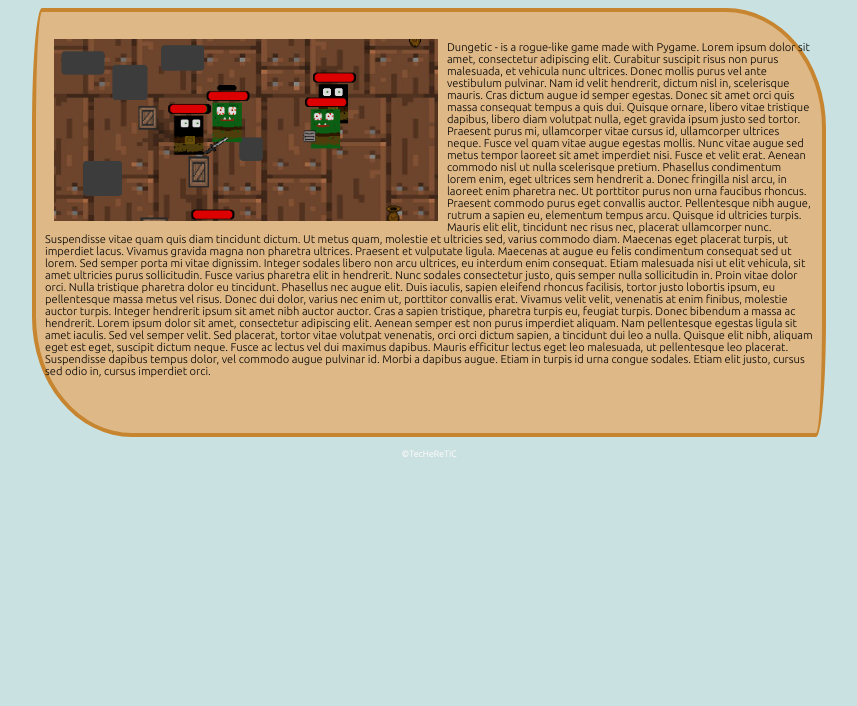
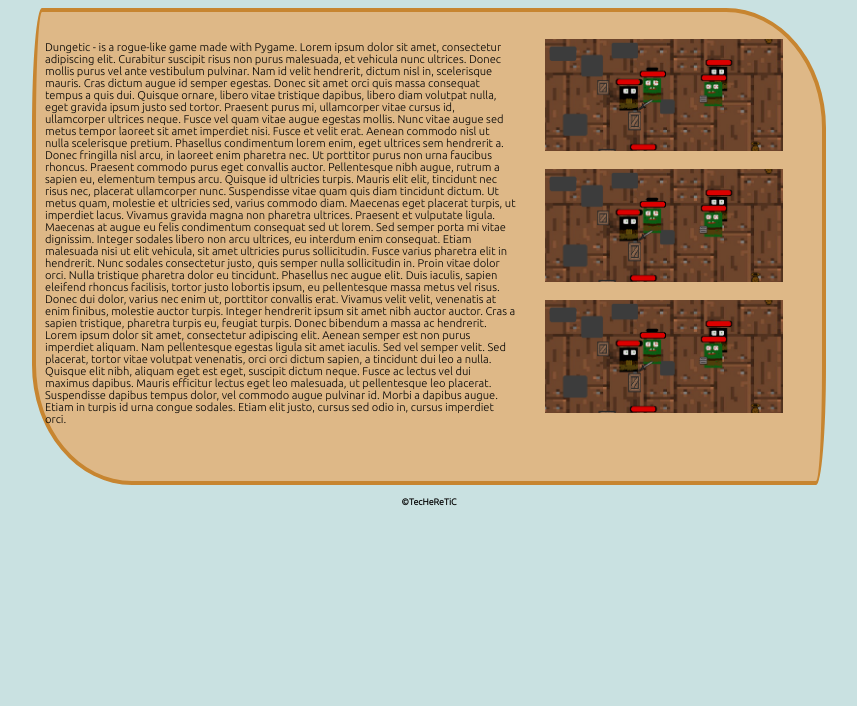
Before and after one commit to TecHeReTiC3141/Personal_website, a Flask app: page /projects/Dungetic in a window 1280 px wide. Shown: the part 94-800 px from the top of the page, without its empty margins (211-1068 px from the left). Run offline with Flask 2, Linux system fonts and the light colour scheme.

Commit message:
Appearance of project page has been improved.

```diff
--- a/static/css/main_styles.css
+++ b/static/css/main_styles.css
@@ -226,10 +226,6 @@
     margin-bottom: .1em;
 }
 
-footer h4 {
-    color: whitesmoke;
-}
-
 a {
     text-decoration: none;
 }
--- a/static/css/project_styles.css
+++ b/static/css/project_styles.css
@@ -1,12 +1,27 @@
-img.big {
-    width: 50%;
-    float: left;
-    margin: 1em;
+div.images {
+    display: flex;
+    flex-direction: column;
+    justify-content: space-between;
+    align-items: center;
+    width: 60%;
+}
+
+div.images > img {
+    width: 80%;
+    margin: 1em 0;
 }
 
 div.content {
     padding: 2em 1em;
     padding-bottom: 5em;
+    display: flex;
+    flex-direction: row;
+    justify-content: center;
+    align-items: flex-start;
+}
+
+div.content > div.description {
+    width: 95%;
 }
 
 div.content p {
--- a/templates/project_page.html
+++ b/templates/project_page.html
@@ -12,6 +12,7 @@
 {% block css %}
     <link rel="stylesheet" href="{{ url_for('static', filename='css/main_styles.css') }}">
     <link rel="stylesheet" href="{{ url_for('static', filename='css/project_styles.css') }}">
+
 {% endblock %}
 
 {% block intro %}
@@ -23,8 +24,13 @@
 
 {% block content %}
     <div class="description">
+        {{ project.description | safe}}
+    </div>
+    <div class="images">
         <img src="{{ url_for('static', filename=project.img) }}" alt="{{ project.name }}" class="big">
-        {{ project.description | safe}}
+        <img src="{{ url_for('static', filename=project.img) }}" alt="{{ project.name }}" class="big">
+        <img src="{{ url_for('static', filename=project.img) }}" alt="{{ project.name }}" class="big">
+
     </div>
 
 
```
